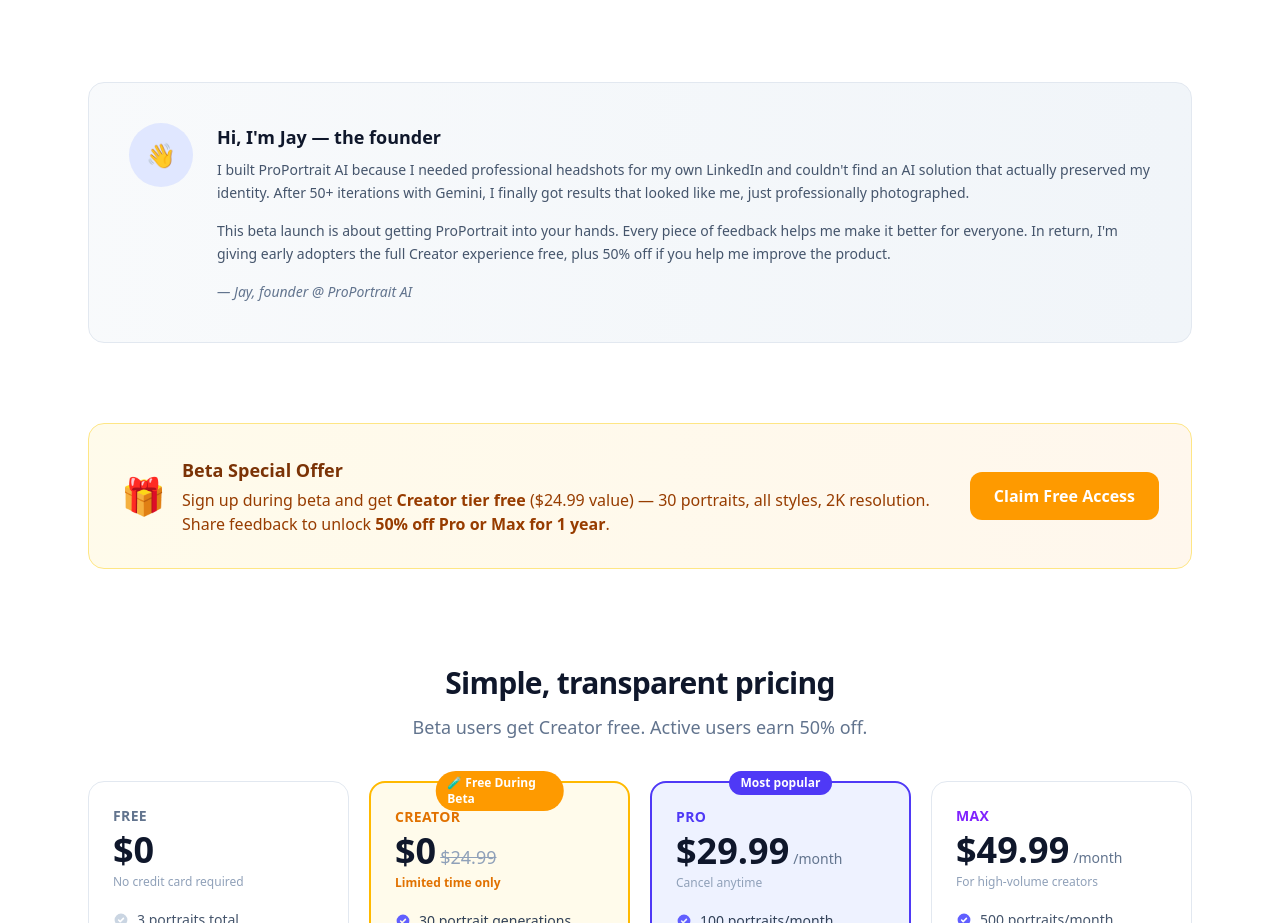
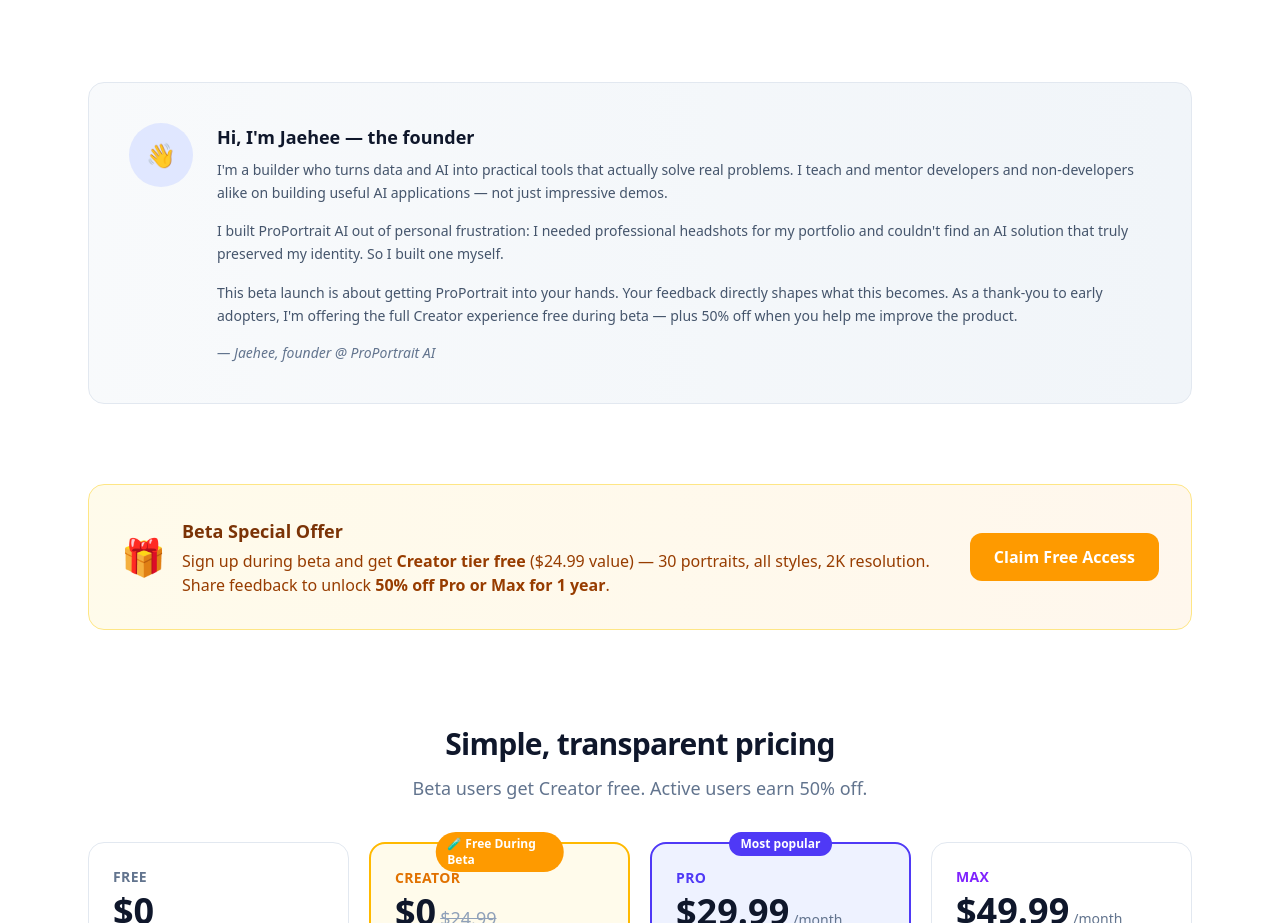
Before and after one commit to Startup-Consulting-Inc/ProPortrait, a React (Vite) app: page / in a window 1280 px wide. Shown: the part 1500-2423 px from the top of the page. Built offline with nearby package versions, Linux system fonts and the light colour scheme; no server answers.

Commit message:
update founder section copy

```diff
--- a/src/components/LandingPage.tsx
+++ b/src/components/LandingPage.tsx
@@ -314,19 +314,22 @@
                 👋
               </div>
               <div className="flex-1">
-                <h3 className="text-lg font-bold text-slate-900 mb-2">Hi, I'm Jay — the founder</h3>
+                <h3 className="text-lg font-bold text-slate-900 mb-2">Hi, I'm Jaehee — the founder</h3>
                 <p className="text-slate-600 text-sm leading-relaxed mb-4">
-                  I built ProPortrait AI because I needed professional headshots for my own LinkedIn and couldn't find an
-                  AI solution that actually preserved my identity. After 50+ iterations with Gemini, I finally got results
-                  that looked like me, just professionally photographed.
+                  I'm a builder who turns data and AI into practical tools that actually solve real problems. I teach
+                  and mentor developers and non-developers alike on building useful AI applications — not just impressive demos.
                 </p>
                 <p className="text-slate-600 text-sm leading-relaxed mb-4">
-                  This beta launch is about getting ProPortrait into your hands. Every piece of feedback helps me make
-                  it better for everyone. In return, I'm giving early adopters the full Creator experience free, plus
-                  50% off if you help me improve the product.
+                  I built ProPortrait AI out of personal frustration: I needed professional headshots for my portfolio
+                  and couldn't find an AI solution that truly preserved my identity. So I built one myself.
+                </p>
+                <p className="text-slate-600 text-sm leading-relaxed mb-4">
+                  This beta launch is about getting ProPortrait into your hands. Your feedback directly shapes what
+                  this becomes. As a thank-you to early adopters, I'm offering the full Creator experience free during
+                  beta — plus 50% off when you help me improve the product.
                 </p>
                 <p className="text-slate-500 text-sm italic">
-                  — Jay, founder @ ProPortrait AI
+                  — Jaehee, founder @ ProPortrait AI
                 </p>
               </div>
             </div>
```
